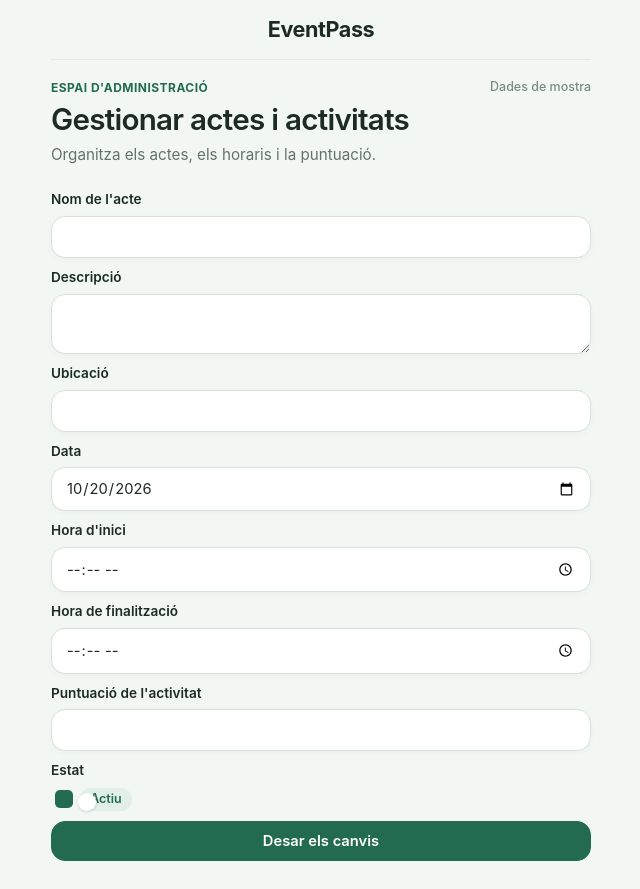
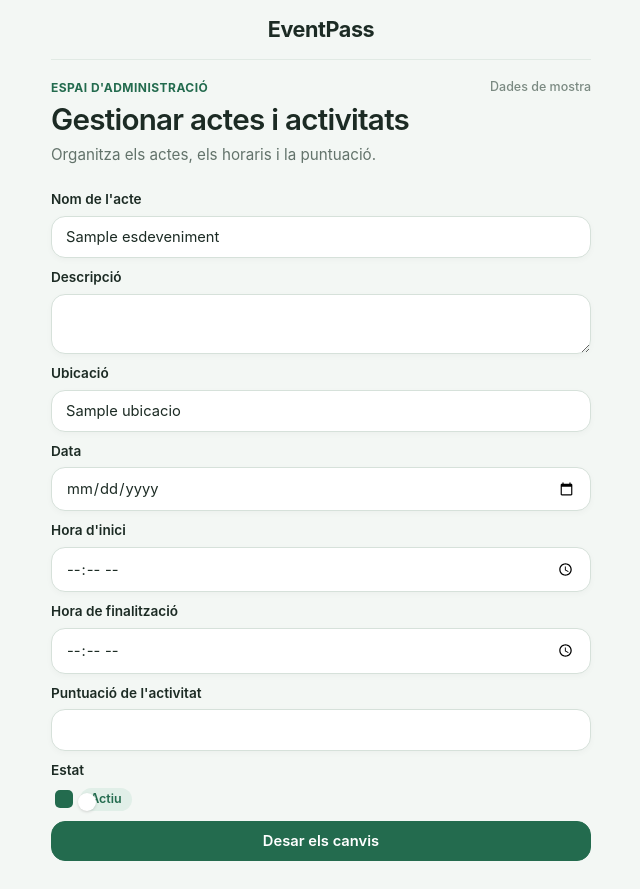
Before and after one commit to arr0au/EventPassLaravel, a Laravel app: template resources/views/admin/edit_acte.blade.php in a window 1280 px wide. Shown: the whole page, without its empty margins (319-959 px from the left). Run offline with Laravel 12, Linux system fonts and the light colour scheme; the template is opened without the code that fills it: most values are stand-ins (such as "Sample title", 1, 10 or a date in 2020).

Commit message:
Añadida la función de editar

```diff
--- a/app/Http/Controllers/EsdevenimentController.php
+++ b/app/Http/Controllers/EsdevenimentController.php
@@ -57,8 +57,8 @@ class EsdevenimentController extends Controller
      */
     public function edit(string $id)
     {
-        return view('admin.alta_acte');
-
+        $esdeveniment = Esdeveniment::find($id);
+        return view('admin.edit_acte', compact('esdeveniment'));
     }
 
     /**
--- a/resources/views/admin/edit_acte.blade.php
+++ b/resources/views/admin/edit_acte.blade.php
@@ -19,32 +19,33 @@
             <h2 id="titolpetit" class="nom_apartat">Gestionar actes i activitats</h2>
             <p id="text-petit-titol" class="desc_apartat">Organitza els actes, els horaris i la puntuació.</p>
         </header>
-        <form class="div_formulari" action="{{ route('esdeveniment.store') }}" method="POST">
+        <form class="div_formulari" action="{{ route('esdeveniment.update', $esdeveniment) }}" method="POST">
             @csrf
+            @method('PUT')
             <label class="label_text">Nom de l'acte</label>
-            <input type="text" class="input_general input_text" value="" name="nom" required>
+            <input type="text" class="input_general input_text" value="{{ old('nom', $esdeveniment->Nom) }}" name="nom" required>
 
                 <label class="label_text">Descripció</label>
-                <textarea class="input_general input_text" name="descripcio" required></textarea>
+                <textarea class="input_general input_text" name="descripcio" value="{{ old('descripcio', $esdeveniment->Descripcio) }}" required></textarea>
 
                 <label class="label_text">Ubicació</label>
-                <input type="text" class="input_general input_text" value="" name="ubicacio" required>
+                <input type="text" class="input_general input_text" value="{{ old('ubicacio', $esdeveniment->Ubicacio) }}" name="ubicacio" required>
 
                 <label class="label_text">Data</label>
-                <input type="date" class="input_general" value="2026-10-20" name="data" required>
+                <input type="date" class="input_general" value="{{ old('data', $esdeveniment->Data) }}" name="data" required>
 
                 <label class="label_text">Hora d'inici</label>
-                <input type="time" class="input_general" value="" name="hora_inici" required>
+                <input type="time" class="input_general" value="{{ old('hora_inici', $esdeveniment->Hora_Inici) }}" name="hora_inici" required>
 
                 <label class="label_text">Hora de finalització</label>
-                <input type="time" class="input_general" value="" name="hora_finalitzacio" required>
+                <input type="time" class="input_general" value="{{ old('hora_finalitzacio', $esdeveniment->Hora_Finalitzacio) }}" name="hora_finalitzacio" required>
 
                 <label class="label_text">Puntuació de l'activitat</label>
-                <input type="number" class="input_general" value="" name="puntuacio" required>
+                <input type="number" class="input_general" value="{{ old('puntuacio', $esdeveniment->Puntuacio) }}" name="puntuacio" required>
 
                 <label class="label_text">Estat</label>
                 <div>
-                    <input type="checkbox" class="switch_general" checked name="estat" value="1">
+                    <input type="checkbox" class="switch_general" {{ old('estat', $esdeveniment->Estat) ? 'checked' : '' }} name="estat" value="1">
                     <span class="badge">Actiu</span>
                 </div>
 
--- a/resources/views/admin/gestionar_actes.blade.php
+++ b/resources/views/admin/gestionar_actes.blade.php
@@ -35,7 +35,7 @@
                     <span>{{ $esdeveniment->Hora_Inici}}</span>
                     <span>{{ $esdeveniment->Hora_Finalitzacio }}</span>
                     <span>{{ $esdeveniment->Estat}}</span>
-                    <button type="button" class="boto_general">Editar</button>
+                    <button type="button" onclick="window.location='{{ route('esdeveniment.edit', $esdeveniment) }}'" class="boto_general boto_continuar">Editar</button>
                     <form action="{{ route('esdeveniment.destroy', $esdeveniment) }}" method="POST" style="display:inline;">
                         @csrf
                         @method('DELETE')
```
